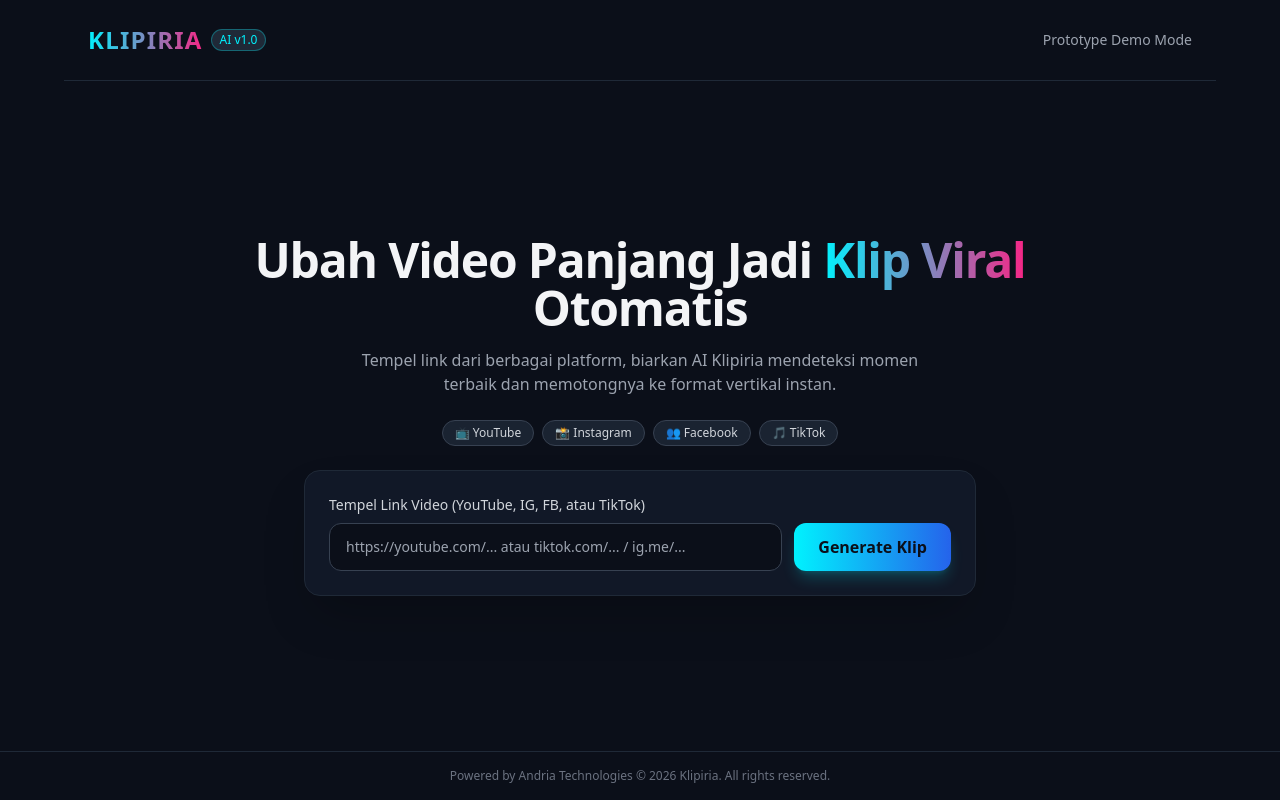
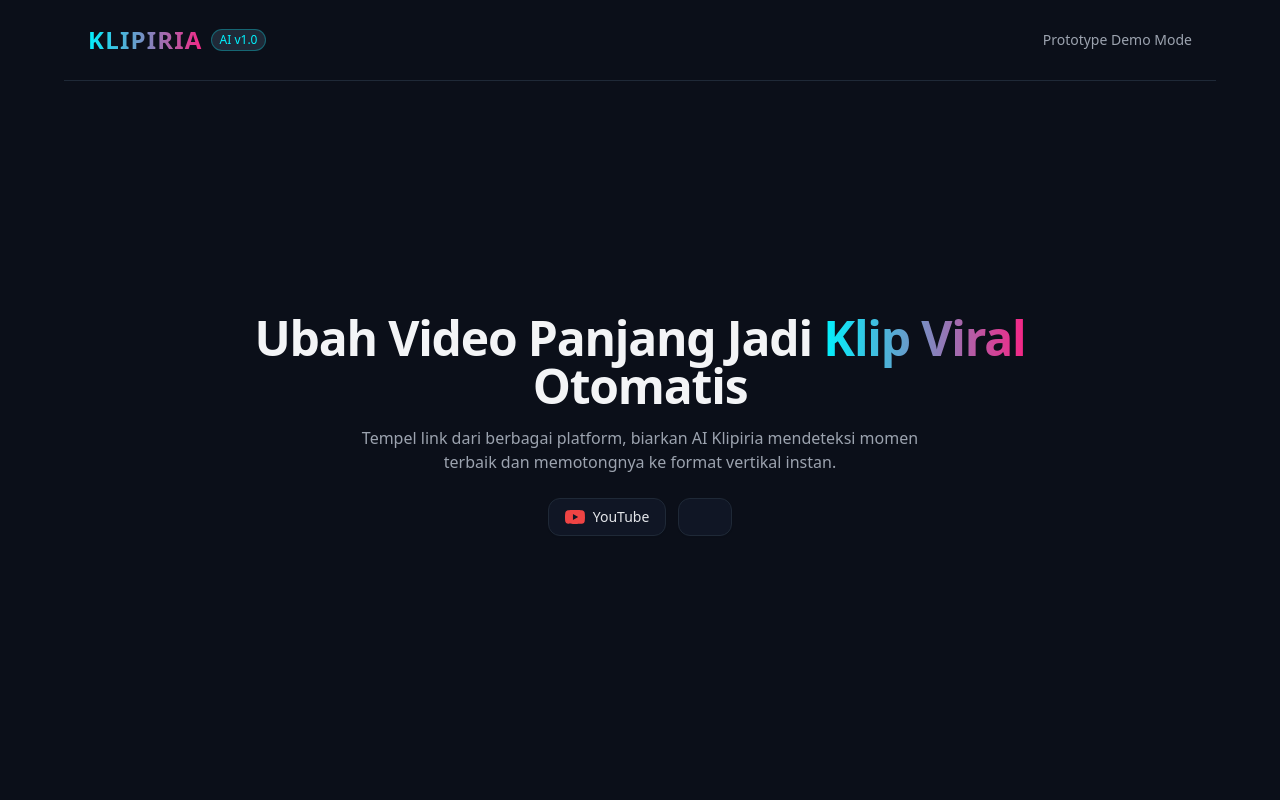
Before and after one commit to andria-technologies/klipiria, a plain HTML site: page index.html in a window 1280 px wide. Drawn offline with nearby package versions, Linux system fonts and the light colour scheme.

Commit message:
Update index.html

```diff
--- a/index.html
+++ b/index.html
@@ -40,29 +40,13 @@
             Tempel link dari berbagai platform, biarkan AI Klipiria mendeteksi momen terbaik dan memotongnya ke format vertikal instan.
         </p>
 
-        <!-- Platform Badges -->
-        <div class="flex justify-center gap-2 mb-6 flex-wrap">
-            <span class="text-xs bg-gray-800/80 text-gray-300 px-3 py-1 rounded-full border border-gray-700">📺 YouTube</span>
-            <span class="text-xs bg-gray-800/80 text-gray-300 px-3 py-1 rounded-full border border-gray-700">📸 Instagram</span>
-            <span class="text-xs bg-gray-800/80 text-gray-300 px-3 py-1 rounded-full border border-gray-700">👥 Facebook</span>
-            <span class="text-xs bg-gray-800/80 text-gray-300 px-3 py-1 rounded-full border border-gray-700">🎵 TikTok</span>
-        </div>
-
-        <!-- Input Box Card -->
-        <div class="bg-cardBg p-6 rounded-2xl border border-gray-800 shadow-2xl max-w-2xl mx-auto w-full text-left">
-            <label class="block text-sm font-medium text-gray-300 mb-2">Tempel Link Video (YouTube, IG, FB, atau TikTok)</label>
-            <div class="flex flex-col sm:flex-row gap-3">
-                <input type="text" placeholder="https://youtube.com/... atau tiktok.com/... / ig.me/..." class="flex-grow bg-darkBg border border-gray-700 rounded-xl px-4 py-3 text-sm focus:outline-none focus:border-cyanAccent transition-colors">
-                <button onclick="alert('Demo Mode: Multi-platform AI Clipper engine siap dihubungkan!')" class="bg-gradient-to-r from-cyanAccent to-blue-600 text-darkBg font-bold px-6 py-3 rounded-xl hover:opacity-90 transition-opacity shadow-lg shadow-cyanAccent/20">
-                    Generate Klip
-                </button>
+        <!-- Platform Badges with Proper Logos -->
+        <div class="flex justify-center gap-3 mb-8 flex-wrap">
+            <!-- YouTube -->
+            <div class="flex items-center gap-2 bg-gray-900/90 text-gray-200 px-4 py-2 rounded-xl border border-gray-800 shadow-sm text-sm font-medium">
+                <svg class="w-5 h-5 text-red-500" fill="currentColor" viewBox="0 0 24 24"><path d="M23.498 6.186a3.016 3.016 0 0 0-2.122-2.136C19.505 3.545 12 3.545 12 3.545s-7.505 0-9.377.505A3.017 3.017 0 0 0 .502 6.186C0 8.07 0 12 0 12s0 3.93.502 5.814a3.016 3.016 0 0 0 2.122 2.136c1.871.505 9.376.505 9.376.505s7.505 0 9.377-.505a3.015 3.015 0 0 0 2.122-2.136C24 15.93 24 12 24 12s0-3.93-.502-5.814zM9.545 15.568V8.432L15.818 12l-6.273 3.568z"/></svg>
+                YouTube
             </div>
-        </div>
-    </main>
-
-    <!-- Footer -->
-    <footer class="border-t border-gray-800 p-4 text-center text-xs text-gray-500">
-        Powered by Andria Technologies &copy; 2026 Klipiria. All rights reserved.
-    </footer>
-</body>
-</html>
+            <!-- Instagram -->
+            <div class="flex items-center gap-2 bg-gray-900/90 text-gray-200 px-4 py-2 rounded-xl border border-gray-800 shadow-sm text-sm font-medium">
+                <svg class="w-5 h-5 text-pink-500" fill="currentColor" viewBox="0 0 24 24"><path d="M12 2.163c3.204 0 3.584.012 4.85.07 3.252.148 4.771 1.691 4.919 4.919.058 1.265.069 1.645.069 4.849 0 3.205-.012 3.584-.069 4.849-.149 3.225-1.664 4.771-4.919 4.919-1.266.058-1.644.07-4.85.07-3.204 0-3.584-.012-4.849-.07-3.26-.149-4.771-1.699-4.919-4.92-.058-1.265-.07-1.644-.07-4.849 0-3.204.013-3.583.07-4.849.149-3.227 1.664-4.771 4.919-4.919 1.266-.057 1.645-.069 4.849-.069zm0-2.163c-3.259 0-3.667.014-4.947.072-4.358.2-6.78 2.618-6.98 6.98-.059 1.281-.073 1.689-.073 4.948 0 3.259.014 3.668.072 4.948.2 4.358 2.618 6.78 6.98 6.98 1.281.058 1.689.072 4.948.072 3.259 0 3.668-.014 4.948-.072 4.354-.2 6.782-2.618 6.979-6.98.059-1.28.073-1.689.073-4.948
```
